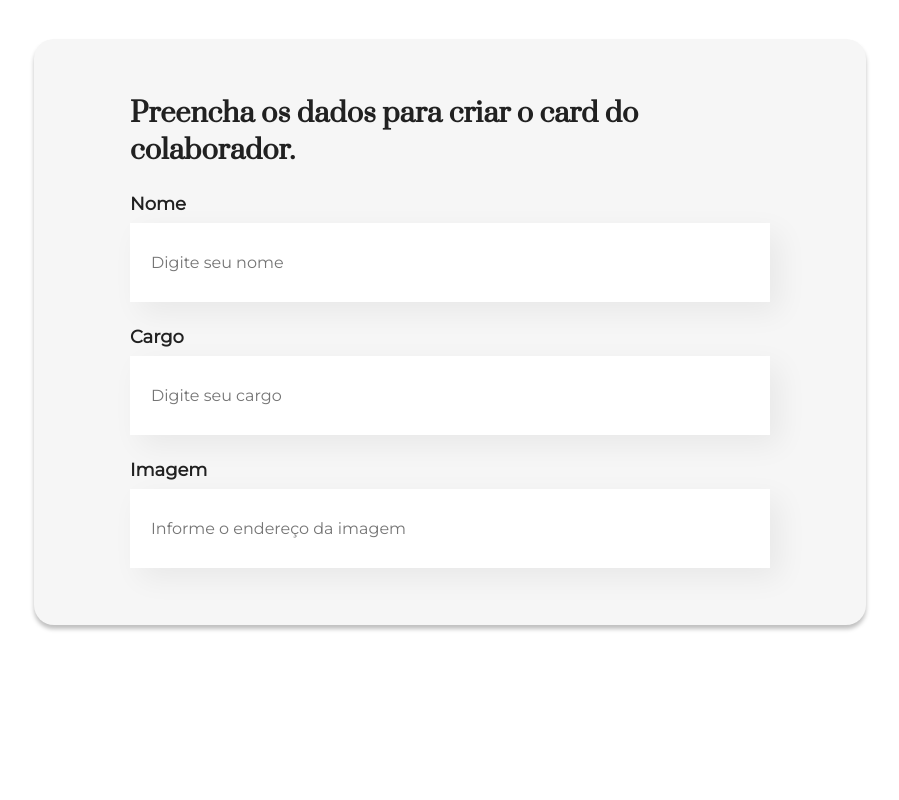
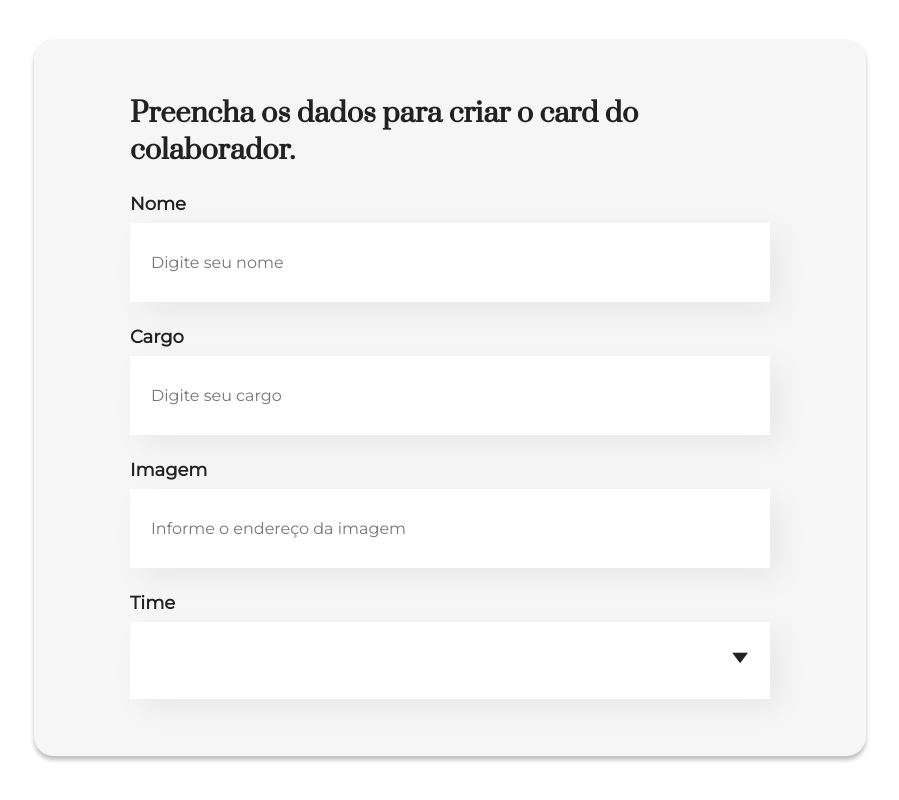
Before and after one commit to jeff-pedro/learn-react-organo, a JavaScript app: page / in a window 1280 px wide. Shown: the part 535-1335 px from the top of the page, without its empty margins (190-1089 px from the left). Before the commit the page ends 1240 px from the top, so only its background shows below. Built offline with nearby package versions, Linux system fonts and the light colour scheme; the HTML template or start-up script is replaced by a standard one.

Commit message:
adicionando o componente ListaSuspensa (dropdown)

```diff
--- a/src/componentes/Formulario/index.js
+++ b/src/componentes/Formulario/index.js
@@ -1,7 +1,19 @@
 import './Formulario.css';
 import CampoTexto from "../CampoTexto";
+import ListaSuspensa from '../ListaSuspensa';
 
 const Formulario = () => {
+  const itens = [
+    '',
+    'Programação',
+    'Front-End',
+    'Data Science',
+    'DevOps',
+    'UX e Design',
+    'Mobile',
+    'Inovação e Gestão'
+  ];
+
   return (
     <section className='formulario'>
       <form>
@@ -9,6 +21,7 @@ const Formulario = () => {
         <CampoTexto label="Nome" placeholder="Digite seu nome" />
         <CampoTexto label="Cargo" placeholder="Digite seu cargo" />
         <CampoTexto label="Imagem" placeholder="Informe o endereço da imagem" />
+        <ListaSuspensa label="Time" itens={itens}/>
 
         {/* <div>
           <label for="select-time">Time</label>
--- /dev/null
+++ b/src/componentes/ListaSuspensa/ListaSuspensa.css
@@ -0,0 +1,37 @@
+@import url('https://fonts.googleapis.com/css2?family=Montserrat:ital,wght@0,400,600;1,400,600&display=swap');
+
+.lista-suspensa {
+  position: relative;
+  margin: 24px 0;
+}
+
+.lista-suspensa label {
+  display: block;
+  margin-bottom: 8px;
+  font-family: "Montserrat", sans-serif;
+  font-weight: 600;
+  font-size: 18px;
+  color: #212121;
+}
+
+.lista-suspensa select {
+  width: 100%;
+  padding: 30px 23px;
+  border: none;
+  box-sizing: border-box;
+  font-family: "Montserrat", sans-serif;
+  font-weight: 400;
+  font-size: 16px;
+  background-color: #FFF;
+  box-shadow: 10px 10px 30px rgba(0, 0, 0, 0.06);
+  appearance: none; /* Remove icove de seta padrão */
+}
+
+.lista-suspensa::after {
+  content: "\25BC"; /* Ícone de seta */
+  position: absolute;
+  top: 50%;
+  right: 10px;
+  transform: translateX(-60%) scaleX(1.5); /* Estica horizontalmente */
+  pointer-events: none; /* Torna a seta invisível a eventos */
+}
--- /dev/null
+++ b/src/componentes/ListaSuspensa/index.js
@@ -0,0 +1,14 @@
+import './ListaSuspensa.css'
+
+const ListaSuspensa = (props) => {
+  return (
+    <div className="lista-suspensa">
+      <label>{props.label}</label>
+      <select>
+        { props.itens.map(item => <option key={item}>{item}</option>) }
+      </select>
+    </div>
+  );
+}
+
+export default ListaSuspensa;
```
